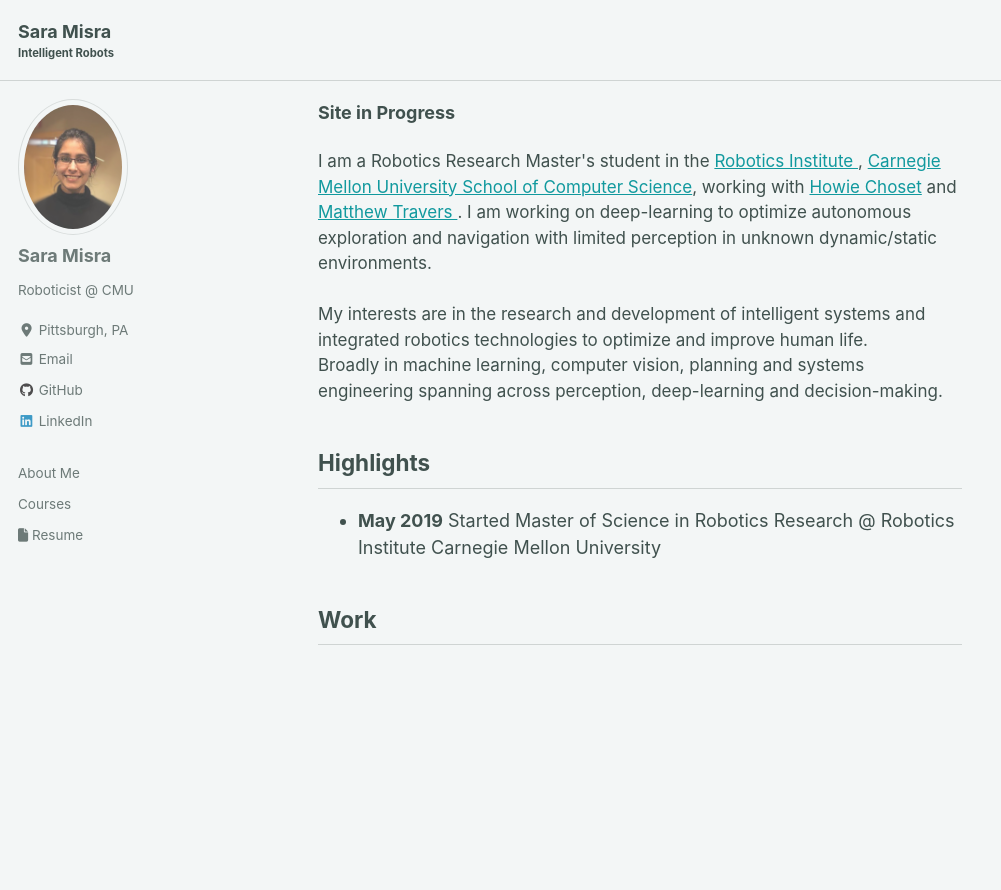
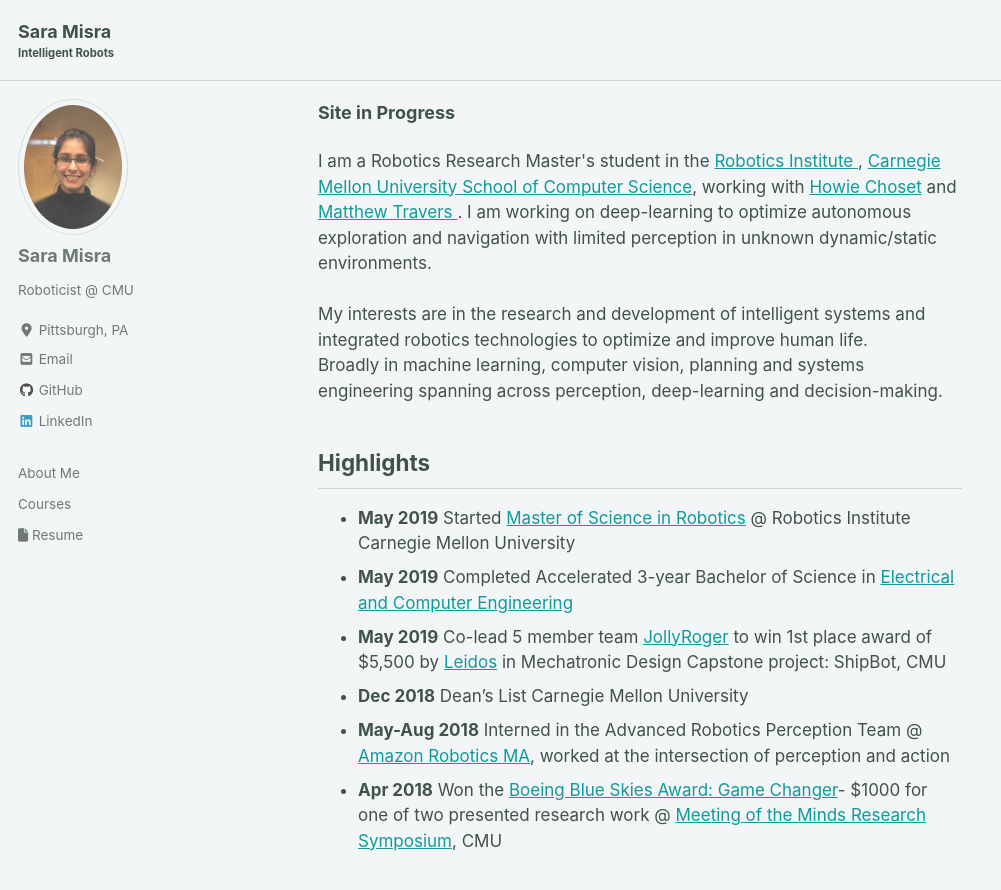
Before and after one commit to saram1sra/saram1sra.github.io, a Jekyll site: the page built from index.html, in a window 1280 px wide and 900 px high. Shown: the top 890 px of the window, without its empty margins (0-1001 px from the left). Built offline with Jekyll 4.4.1, drawn with Linux system fonts in a browser that asks for light colours; cached includes are drawn as plain includes; nearby versions of some CDN libraries; the list of posts is cut into pages by our own code.

Commit message:
added some highlights

```diff
--- a/_config.yml
+++ b/_config.yml
@@ -133,10 +133,10 @@
       url: "https://www.linkedin.com/in/saram1sra/"
     - label: " "
       icon: " "
-      url: " "
+      url: ""
     - label: " "
       icon: " "
-      url: " "
+      url: ""
     - label: "About Me"
       icon: " "
       url: /
--- a/index.html
+++ b/index.html
@@ -17,9 +17,13 @@
 </p>
 <div id="highlights">
 <h2> Highlights </h2>
-<ul>
-<li><b>May 2019</b> Started Master of Science in Robotics Research @ Robotics Institute Carnegie Mellon University</li>
-
+<ul style="font-size:17px">
+<li><b>May 2019</b> Started <a href="https://www.ri.cmu.edu/education/academic-programs/master-of-science-robotics/">Master of Science in Robotics</a> @ Robotics Institute Carnegie Mellon University</li>
+<li><b>May 2019</b> Completed Accelerated 3-year Bachelor of Science in <a href="https://www.ece.cmu.edu/">Electrical and Computer Engineering</a></li>
+<li><b>May 2019</b> Co-lead 5 member team <a href="https://sites.google.com/view/cmu-jollyroger/home">JollyRoger</a> to win 1st place award of $5,500 by <a href="https://www.leidos.com/">Leidos</a> in Mechatronic Design Capstone project: ShipBot, CMU</li>
+<li><b>Dec 2018</b> Dean’s List Carnegie Mellon University</li>
+<li><b>May-Aug 2018</b> Interned in the Advanced Robotics Perception Team @ <a href="https://www.amazonrobotics.com/#/">Amazon Robotics MA</a>, worked at the intersection of perception and action</li>
+<li><b>Apr 2018</b> Won the <a href="https://www.cmu.edu/uro/MoM/2018-award-winners.html">Boeing Blue Skies Award: Game Changer</a>- $1000 for one of two presented research work @ <a href="https://www.cmu.edu/uro/MoM/">Meeting of the Minds Research Symposium</a>, CMU </li>
 </ul>
 </div>
 
```
